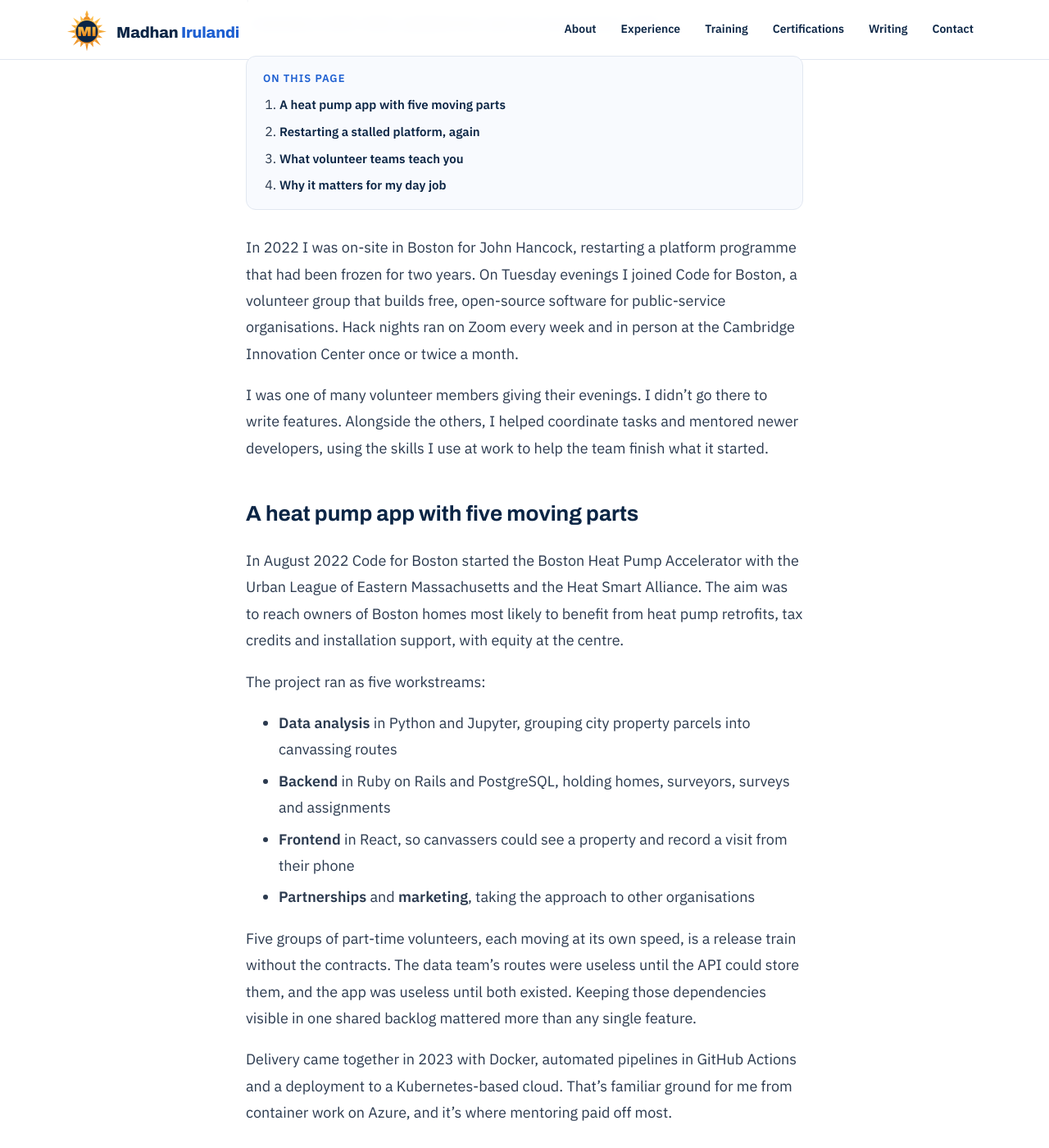
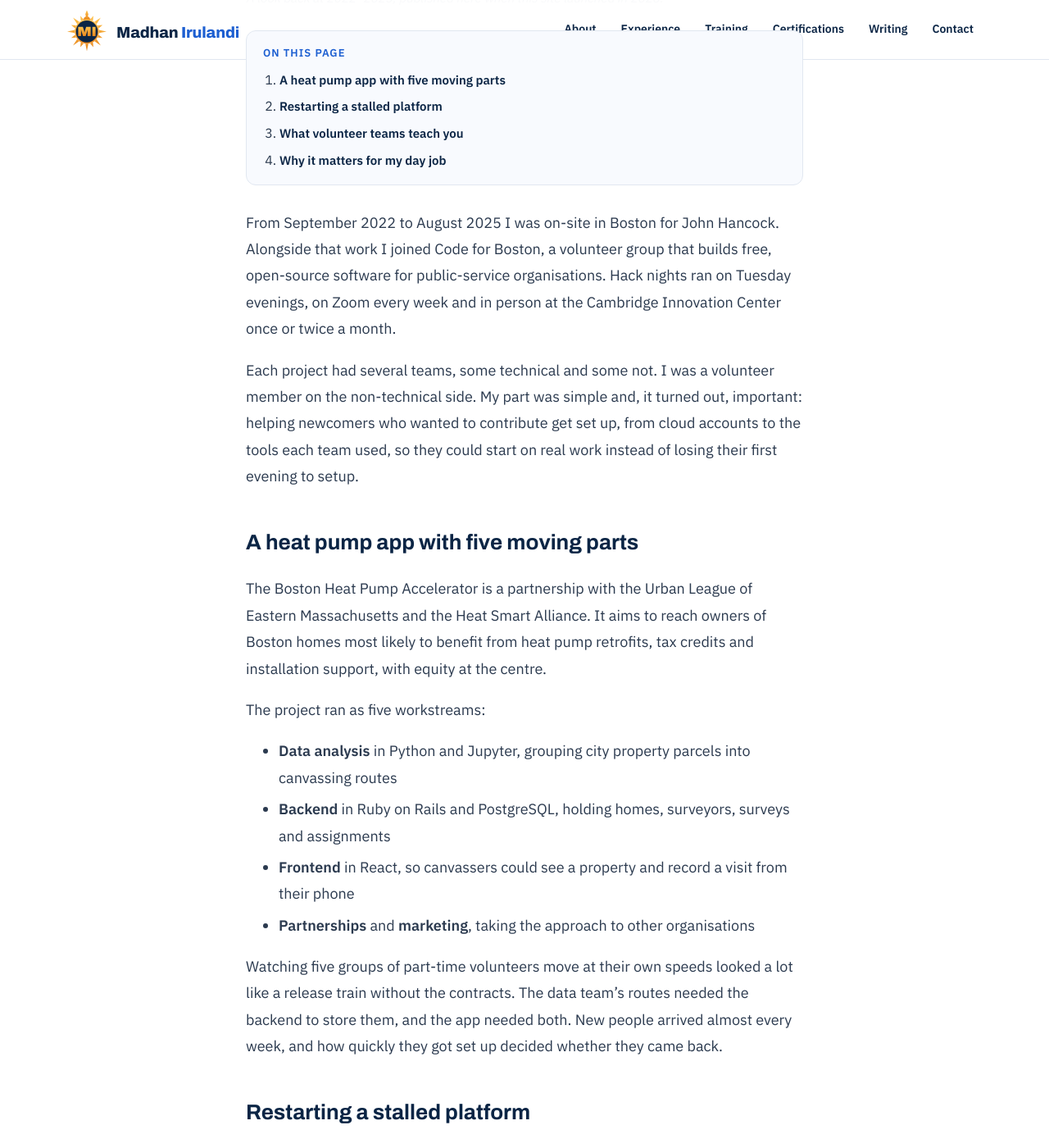
Before and after one commit to Madhan-I/Madhan-I.github.io, a Jekyll site: the page built from _posts/2026-03-17-volunteer-teams-code-for-boston.md, in a window 1280 px wide and 1400 px high, scrolled down 480 px. Shown: the whole window at 82% size. Built offline with Jekyll 4.4.1, drawn with Linux system fonts in a browser that asks for light colours; our own code applies the rules of GitHub Pages for plain Markdown files; some of the changed text lies outside the part shown.

Commit message:
Code for Boston: non-technical volunteer role, Sep 2022 – Aug 2025 dates
Co-Authored-By: Claude Opus 5.5 <noreply@anthropic.com>
Claude-Session: https://claude.ai/code/session_01MFRrTt7LBDdX57m85KHNGp

```diff
--- a/_posts/2026-03-17-volunteer-teams-code-for-boston.md
+++ b/_posts/2026-03-17-volunteer-teams-code-for-boston.md
@@ -1,18 +1,18 @@
 ---
 title: "Delivering with people who don't have to show up"
 teaser: "What civic tech volunteering in Boston taught me about delivery"
-summary: What I learned as a volunteer member of Code for Boston, helping coordinate tasks and mentoring developers on a heat pump outreach app and an open police data platform.
-retro: "A look back at 2022–2023, published here when this site launched in 2026."
-tags: [Leadership, Mentoring, Civic Tech]
+summary: What I learned as a volunteer member of Code for Boston, helping newcomers get set up on a heat pump outreach app and an open police data platform.
+retro: "A look back at 2022–2025, published here when this site launched in 2026."
+tags: [Onboarding, Volunteering, Civic Tech]
 ---
 
-In 2022 I was on-site in Boston for John Hancock, restarting a platform programme that had been frozen for two years. On Tuesday evenings I joined Code for Boston, a volunteer group that builds free, open-source software for public-service organisations. Hack nights ran on Zoom every week and in person at the Cambridge Innovation Center once or twice a month.
+From September 2022 to August 2025 I was on-site in Boston for John Hancock. Alongside that work I joined Code for Boston, a volunteer group that builds free, open-source software for public-service organisations. Hack nights ran on Tuesday evenings, on Zoom every week and in person at the Cambridge Innovation Center once or twice a month.
 
-I was one of many volunteer members giving their evenings. I didn't go there to write features. Alongside the others, I helped coordinate tasks and mentored newer developers, using the skills I use at work to help the team finish what it started.
+Each project had several teams, some technical and some not. I was a volunteer member on the non-technical side. My part was simple and, it turned out, important: helping newcomers who wanted to contribute get set up, from cloud accounts to the tools each team used, so they could start on real work instead of losing their first evening to setup.
 
 ## A heat pump app with five moving parts
 
-In August 2022 Code for Boston started the Boston Heat Pump Accelerator with the Urban League of Eastern Massachusetts and the Heat Smart Alliance. The aim was to reach owners of Boston homes most likely to benefit from heat pump retrofits, tax credits and installation support, with equity at the centre.
+The Boston Heat Pump Accelerator is a partnership with the Urban League of Eastern Massachusetts and the Heat Smart Alliance. It aims to reach owners of Boston homes most likely to benefit from heat pump retrofits, tax credits and installation support, with equity at the centre.
 
 The project ran as five workstreams:
 
@@ -21,26 +21,24 @@ The project ran as five workstreams:
 - **Frontend** in React, so canvassers could see a property and record a visit from their phone
 - **Partnerships** and **marketing**, taking the approach to other organisations
 
-Five groups of part-time volunteers, each moving at its own speed, is a release train without the contracts. The data team's routes were useless until the API could store them, and the app was useless until both existed. Keeping those dependencies visible in one shared backlog mattered more than any single feature.
+Watching five groups of part-time volunteers move at their own speeds looked a lot like a release train without the contracts. The data team's routes needed the backend to store them, and the app needed both. New people arrived almost every week, and how quickly they got set up decided whether they came back.
 
-Delivery came together in 2023 with Docker, automated pipelines in GitHub Actions and a deployment to a Kubernetes-based cloud. That's familiar ground for me from container work on Azure, and it's where mentoring paid off most.
-
-## Restarting a stalled platform, again
+## Restarting a stalled platform
 
 In spring 2023 Code for Boston restarted the National Police Data Coalition. It's an open platform that brings together independently collected police-conduct data from journalists, attorneys and community members, for researchers, lawyers and policymakers. It had started strongly in 2021 and slowed in 2022.
 
-I'd seen this pattern before, at work that same year: old code, lost context and new people. The playbook transferred almost unchanged. Separate the still-valid backlog from the stale one, make the first contribution easy (one Docker setup, seed data, clear test instructions), and show progress quickly. By late 2023 the team was shipping again: incident search, an officer view and partner features on a Flask, PostgreSQL and Next.js stack.
+A restart brings a wave of new volunteers at once. Helping them through accounts and setup was where I could be useful. It felt familiar too: at work I was restarting a programme that had been frozen for two years, and the first problem there was the same one. People can't contribute until they can get in.
 
 ## What volunteer teams teach you
 
 **Nobody has to show up.** At work, a sprint plan has an employment contract behind it. On a hack night it doesn't. People come back when the work matters and the next step is clear.
 
-**Clarity beats authority.** Small tasks someone can finish in one evening, a backlog anyone can read, and the reason behind the work said out loud. Those did more than any deadline could.
+**Onboarding is the multiplier.** A newcomer who is set up and contributing in their first session comes back. One who spends the night fighting account access and installs usually doesn't.
 
-**Mentoring is the multiplier.** A newer developer who gets unstuck in their first session comes back. One who spends the night fighting setup usually doesn't.
+**Non-technical work keeps technical work moving.** Welcoming people, getting them access and pointing them to the right team isn't glamorous, but without it the developers spend their evenings answering setup questions instead of building.
 
-**Restarts follow the same rules everywhere.** Recover the context, shrink the first steps, make progress visible.
+**Restarts follow the same rules everywhere.** Recover the context, make the first step easy, make progress visible.
 
 ## Why it matters for my day job
 
-A release train is a team of teams, and most people on it don't report to the person running it. Volunteering sharpened the skill that matters most there: leading through clarity and trust, not a title.
+A release train is a team of teams, and it slows down quickly when new people can't get started. Volunteering reminded me that removing small blockers for others is real delivery work, whatever your title.
```
Also changed, not shown: _data/profile.yml (+5 -5 lines), _posts/2026-05-12-in-person-at-cic-cambridge.md (+1 -1 lines).
